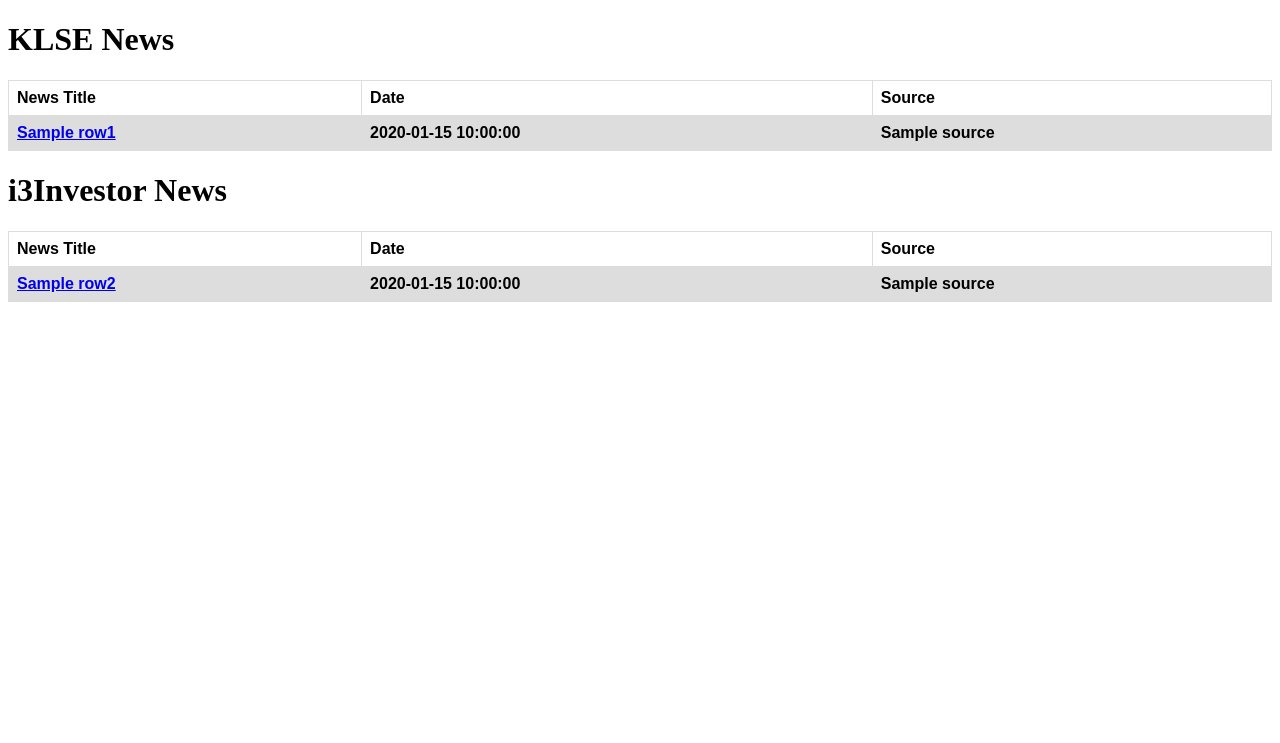
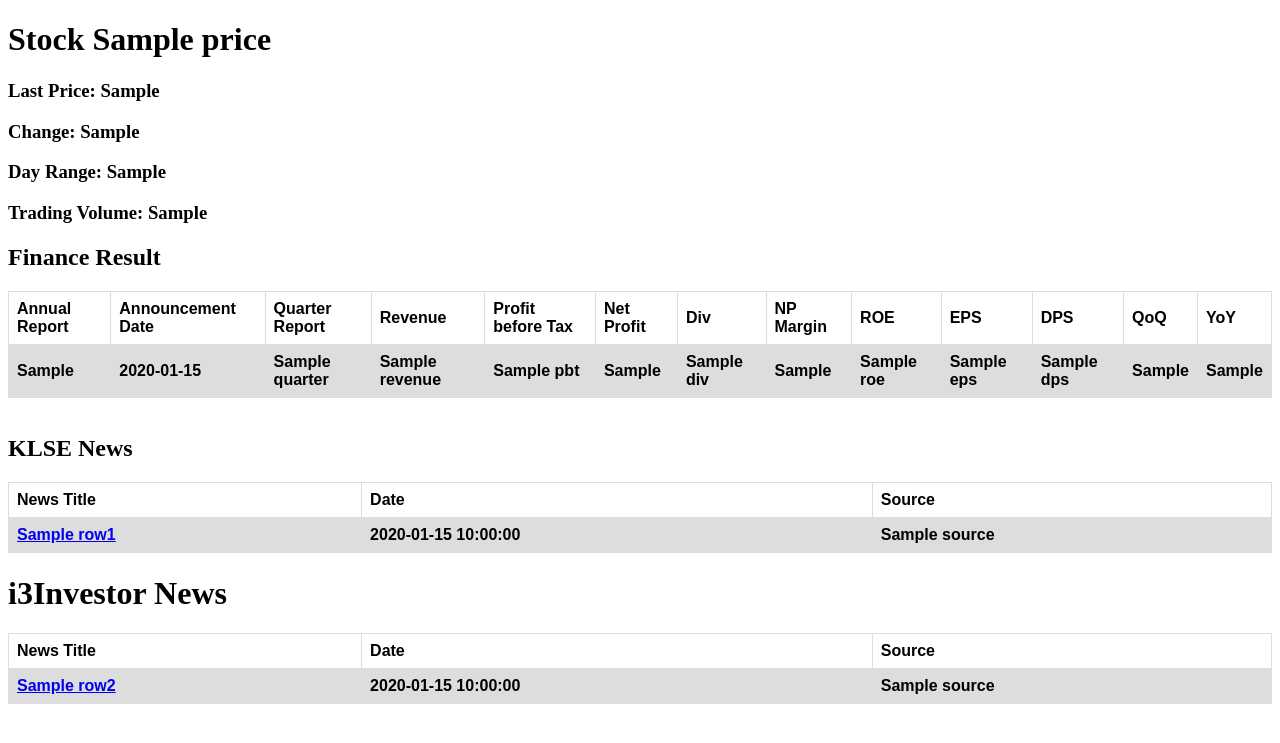
Before and after one commit to kerncl/bursa-stock-analysis, a Flask app: template src/web/templates/stock.html in a window 1280 px wide. Shown: the top 743 px of the page. Run offline with Flask 2, Linux system fonts and the light colour scheme; the template is opened without the code that fills it: most values are stand-ins (such as "Sample title", 1, 10 or a date in 2020); lists and menus that the app fills with data are empty.

Commit message:
Web finance result (#18)
* fix conflit

* web scrapping revenue data

* remove unwanted part

* fix conflit

* remove unwanted part

* web finance result

```diff
--- a/src/build_data/generateData.py
+++ b/src/build_data/generateData.py
@@ -180,6 +180,7 @@
     stock = {}
     for key, value in zip(table_list[:len(table_list)//2], table_list[len(table_list)//2:]):
         stock[key.text.rstrip().strip()] = value.text.rstrip().strip()
+    stock['name'] = html.find(name='span', attrs={'class':'stname'}).text
     return stock
 
 
@@ -208,6 +209,6 @@
     # data = web_access()
     # web_scrapping_stock(data)
     # web_scrapping_news('1023')
-    # web_scrapping_stockprice('1155')
-    web_scrapping_finance('1155')
+    web_scrapping_stockprice('1155')
+    # web_scrapping_finance('1155')
     exit(0)
--- a/src/web/frontend/routes.py
+++ b/src/web/frontend/routes.py
@@ -9,7 +9,7 @@
 from src.web.backend.forms import StockForm
 from src.build_data.Conversion import GenerateDB
 from src.database.table import Company, News
-from src.build_data.generateData import web_scrapping_news
+from src.build_data.generateData import web_scrapping_news, web_scrapping_finance, web_scrapping_stockprice
 
 
 template_folder = pathlib.Path(__file__).parent.parent.joinpath('templates').__str__()
@@ -57,7 +57,10 @@
         print(platform)
         print(news_list)
     pass
-    return render_template('stock.html', result=news)
+    return render_template('stock.html',
+                           result=news,
+                           finance=web_scrapping_finance(code),
+                           price=web_scrapping_stockprice(code))
 
 
 @app.teardown_appcontext
--- a/src/web/templates/stock.html
+++ b/src/web/templates/stock.html
@@ -6,7 +6,49 @@
     <link rel="stylesheet" href="{{ url_for('static', filename='custom.css')}}"/>
 </head>
 <body>
-    <h1> KLSE News </h1>
+    <h1> Stock {{ price.name }}</h1>
+    <h3> Last Price: {{ price['Last Price'] }} </h3>
+    <h3> Change: {{ price["Today's Change"] }} </h3>
+    <h3> Day Range: {{ price["Day's Range"] }} </h3>
+    <h3> Trading Volume: {{ price['Trading Volume'] }}</h3>
+    <h2> Finance Result </h2>
+    <table>
+        <tr>
+            <th>Annual Report</th>
+            <th>Announcement Date</th>
+            <th>Quarter Report</th>
+            <th>Revenue</th>
+            <th>Profit before Tax</th>
+            <th>Net Profit</th>
+            <th>Div</th>
+            <th>NP Margin</th>
+            <th>ROE</th>
+            <th>EPS</th>
+            <th>DPS</th>
+            <th>QoQ</th>
+            <th>YoY</th>
+        </tr>
+        {% for row in finance %}
+            <tr>
+                <th>{{ row['F.Y.'] }}</th>
+                <th>{{ row['Ann. Date'] }}</th>
+                <th>{{ row['Quarter'] }}</th>
+                <th>{{ row['Revenue'] }}</th>
+                <th>{{ row['PBT'] }}</th>
+                <th>{{ row['NP'] }}</th>
+                <th>{{ row['Div'] }}</th>
+                <th>{{ row['NP Margin'] }}</th>
+                <th>{{ row['ROE'] }}</th>
+                <th>{{ row['EPS'] }}</th>
+                <th>{{ row['DPS'] }}</th>
+                <th>{{ row['QoQ'] }}</th>
+                <th>{{ row['YoY'] }}</th>
+            </tr>
+        {% endfor %}
+        <tr></tr>
+    </table>
+    <br>
+    <h2> KLSE News </h2>
     <div>
         <table>
         <tr>
```
